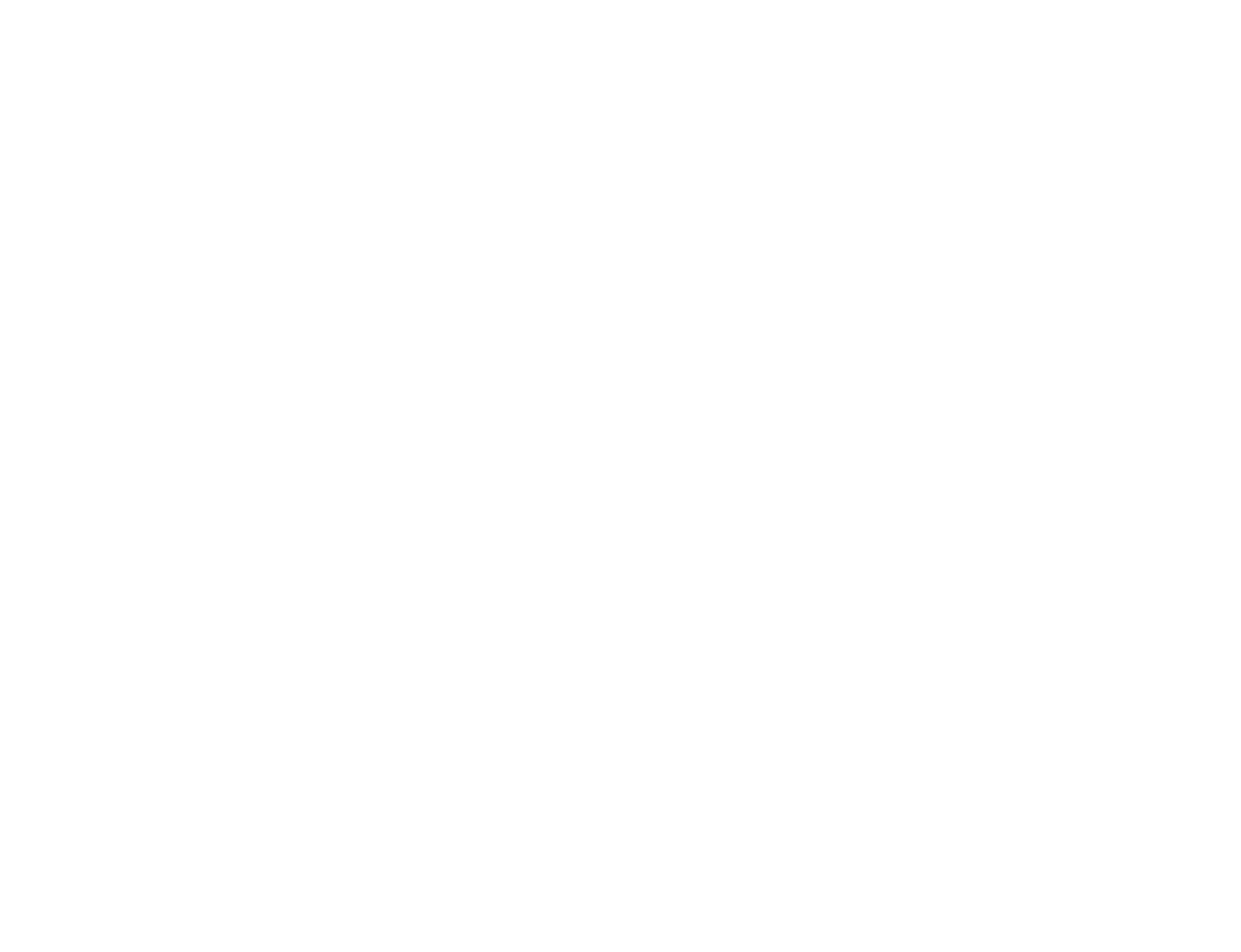
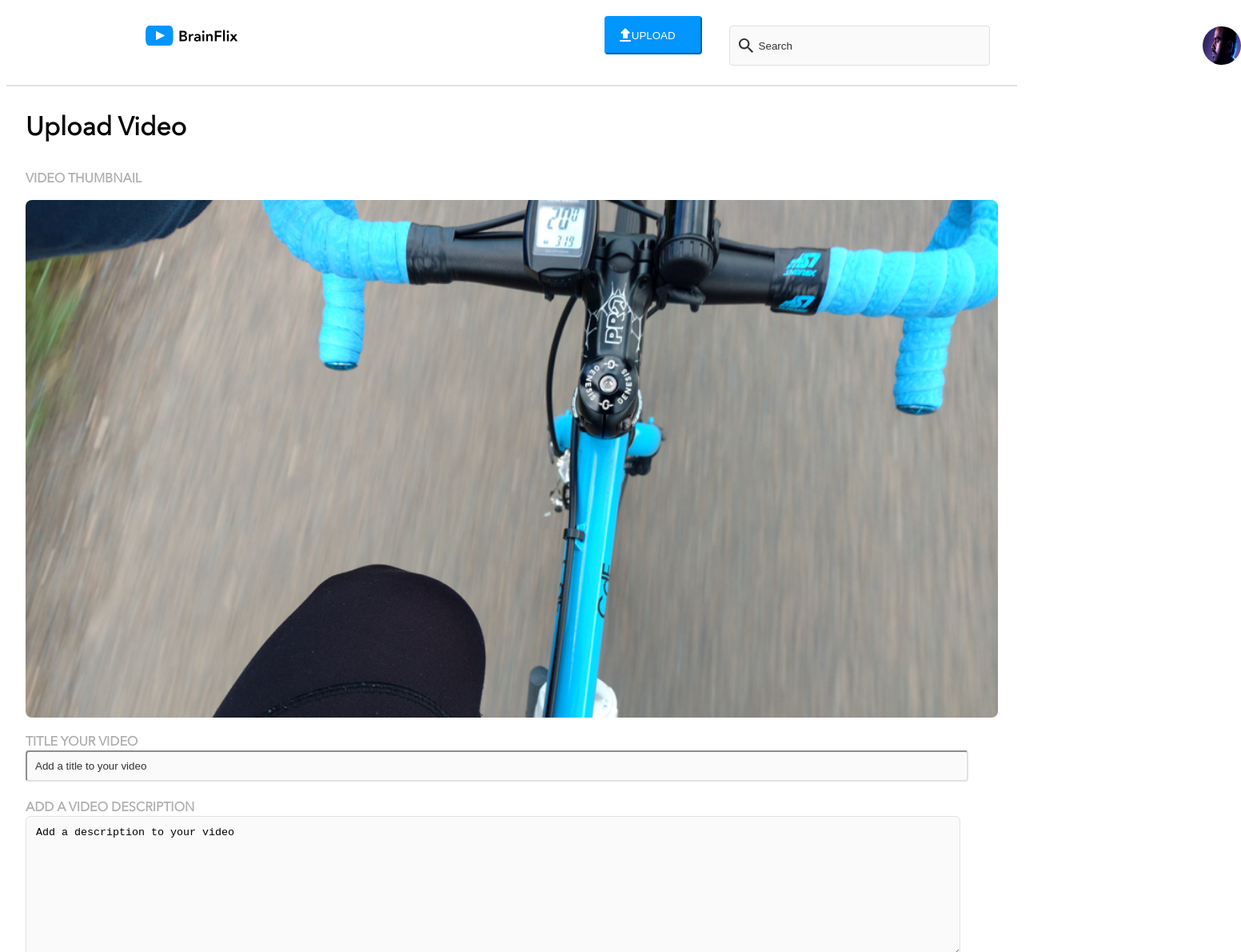
Before and after one commit to AlirezaEntessari/alireza-entessari-brainflix, a React (Create React App) app: page /upload/1 in a window 1280 px wide. Before the commit this address had no page. Shown: the top 1190 px of the page at 80% size, 1552 px wide, since content can reach past the window. Before the commit the page ends 800 px from the top, so only its background shows below. Built offline with nearby package versions, Linux system fonts and the light colour scheme.

Commit message:
upload page html and scss styling plus route configuration

```diff
--- a/src/App.js
+++ b/src/App.js
@@ -37,7 +37,7 @@
       <BrowserRouter>
         <Routes>
           <Route path="/" element={<HomePage/>} />
-          <Route path="" element={<UploadPage/>} />
+          <Route path="upload/:uploadId" element={<UploadPage/>} />
           <Route path="" element={<HomePage/>} />
         </Routes>
       </BrowserRouter>
--- a/src/components/Sidebar/Sidebar.js
+++ b/src/components/Sidebar/Sidebar.js
@@ -18,9 +18,6 @@
             </div>
 
 
-
-
-
         </>
     )
 }
--- /dev/null
+++ b/src/components/Upload/Upload.js
@@ -0,0 +1,25 @@
+import './Upload.scss'
+import Thumbnail from '../../assets/images/Images/Upload-video-preview.jpg'
+
+export const Upload = () => {
+
+    return (
+        <>
+            <div className='upload'>
+                <h1 className='upload__title'>Upload Video</h1>
+                <div className="upload__thumbnail">
+                    <p className='upload__thumbnail--label'>VIDEO THUMBNAIL</p>
+                    <img className='upload__thumbnail--image' src={ Thumbnail } alt="Video Thumbnail" />
+                </div>
+                <div className="upload__inputs--container">
+                    <label className='upload__label' htmlFor="upload__input">TITLE YOUR VIDEO</label>
+                    <input type="text" id="upload__input"  className='upload__input' placeholder='Add a title to your video' />
+                    <label className='upload__description--label' htmlFor="upload__description">ADD A VIDEO DESCRIPTION</label>
+                    <textarea className='upload__description' id="upload__description" cols="30" rows="10">Add a description to your video</textarea>
+                </div>
+            </div>
+
+        </>
+
+    )
+}
--- /dev/null
+++ b/src/components/Upload/Upload.scss
@@ -0,0 +1,77 @@
+@use '../../styles/partials/variables' as *;
+@use '../../styles/partials/mixins' as *;
+@use '../../styles/partials/fonts' as *;
+
+
+.upload {
+
+    border-top: 2px solid $brainflix-mercury;
+
+    &__title {
+        padding-top: 16px;
+        font-weight: 32px;
+        line-height: 32px;
+        font-weight: 700;
+        padding-bottom: 16px;
+        padding-left: 24px;
+    }
+
+    &__thumbnail {
+        padding-left: 24px;
+        padding-right: 24px;
+        padding-bottom: 16px;
+    }
+
+    &__thumbnail--label {
+        color: $brainflix-silver;
+        font-size: 16px;
+        font-weight: 800;
+    }
+
+    &__thumbnail--image {
+        width: 100%;
+        border-radius: 8px;
+    }
+
+    &__inputs--container {
+        padding-left: 24px;
+        padding-right: 24px;
+    }
+
+    &__label {
+        display: block;
+        color: $brainflix-silver;
+        font-weight: 800;
+        font-size: 16px;
+    }
+
+    &__input {
+        margin-bottom: 24px;
+        padding: 10px;
+        width: 95%;
+        background-color: $brainflix-alabaster;
+        border-radius: 4px;
+        border-color: $brainflix-mercury;
+    }
+
+    &__input::placeholder {
+        color: $brainflix-black;
+    }
+
+    &__description--label {
+        display: block;
+        color: $brainflix-silver;
+        font-weight: 800;
+        font-size: 16px;
+    }
+
+    &__description {
+        padding: 12px;
+        width: 94%;
+        background-color: $brainflix-alabaster;
+        border-radius: 6px;
+        border-color: $brainflix-mercury;
+    }
+
+
+}
--- a/src/pages/HomePage/HomePage.js
+++ b/src/pages/HomePage/HomePage.js
@@ -1,15 +1,32 @@
-import Header from './components/Header/Header';
-import { CommentList } from '../../components/Comment-List';
+// import Header from './components/Header/Header';
+// import { CommentList } from '../../components/Comment-List';
+// import { useState } from "react";
+// import { Hero } from '../../components/Hero';
+// import { Sidebar } from '../../components/Sidebar';
+// import { Description } from '../../components/Description';
+// import { AddComment } from '../../components/AddComment';
+// import { BrowserRouter, Routes, Route } from 'react-router-dom';
+// import sidebarData from './data/Data/videos.json';
+// import videoData from "./data/Data/video-details.json"
+
+import Header from "../../components/Header/Header";
+import { CommentList } from "../../components/Comment-List/CommentList";
 import { useState } from "react";
-import { Hero } from '../../components/Hero';
-import { Sidebar } from '../../components/Sidebar';
-import { Description } from '../../components/Description';
-import { AddComment } from '../../components/AddComment';
-import { BrowserRouter, Routes, Route } from 'react-router-dom';
+import { Hero } from "../../components/Hero/Hero";
+import { Sidebar } from "../../components/Sidebar/Sidebar";
+import { Description } from "../../components/Description/Description";
+import { AddComment } from "../../components/AddComment/AddComment";
+import { BrowserRouter, Routes, Route } from "react-router-dom";
+import sidebarData from '../../data/Data/videos.json';
+import videoData from '../../data/Data/video-details.json';
 
 
 
 export function HomePage() {
+
+  const [ videoDetails, setVideoDetails ] = useState(videoData[0]);
+  const [ sideBarDetails, setSidebarDetails ] = useState(sidebarData);
+
   return (
     <>
       <Header />
--- a/src/pages/UploadPage/UploadPage.js
+++ b/src/pages/UploadPage/UploadPage.js
@@ -1,10 +1,14 @@
-
+import Header from "../../components/Header/Header";
+import { Upload } from "../../components/Upload/Upload";
 
 export function UploadPage() {
 
     return (
-        <div>
+        <>
+            <Header />
+            <Upload />
 
-        </div>
+        </>
+
     )
 }
```
Also changed, not shown: src/assets/images/Images/Upload-video-preview.jpg (added).
